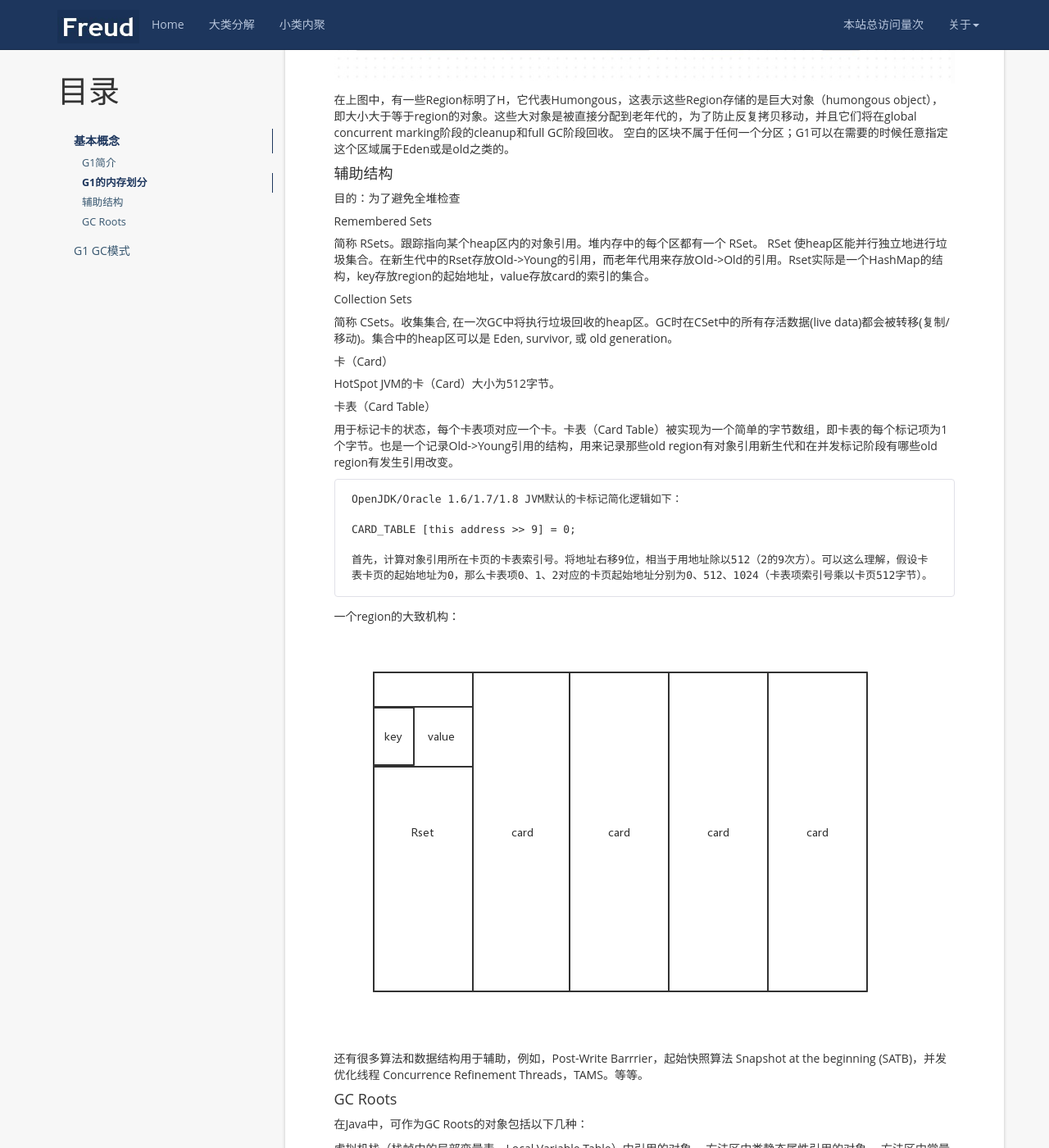
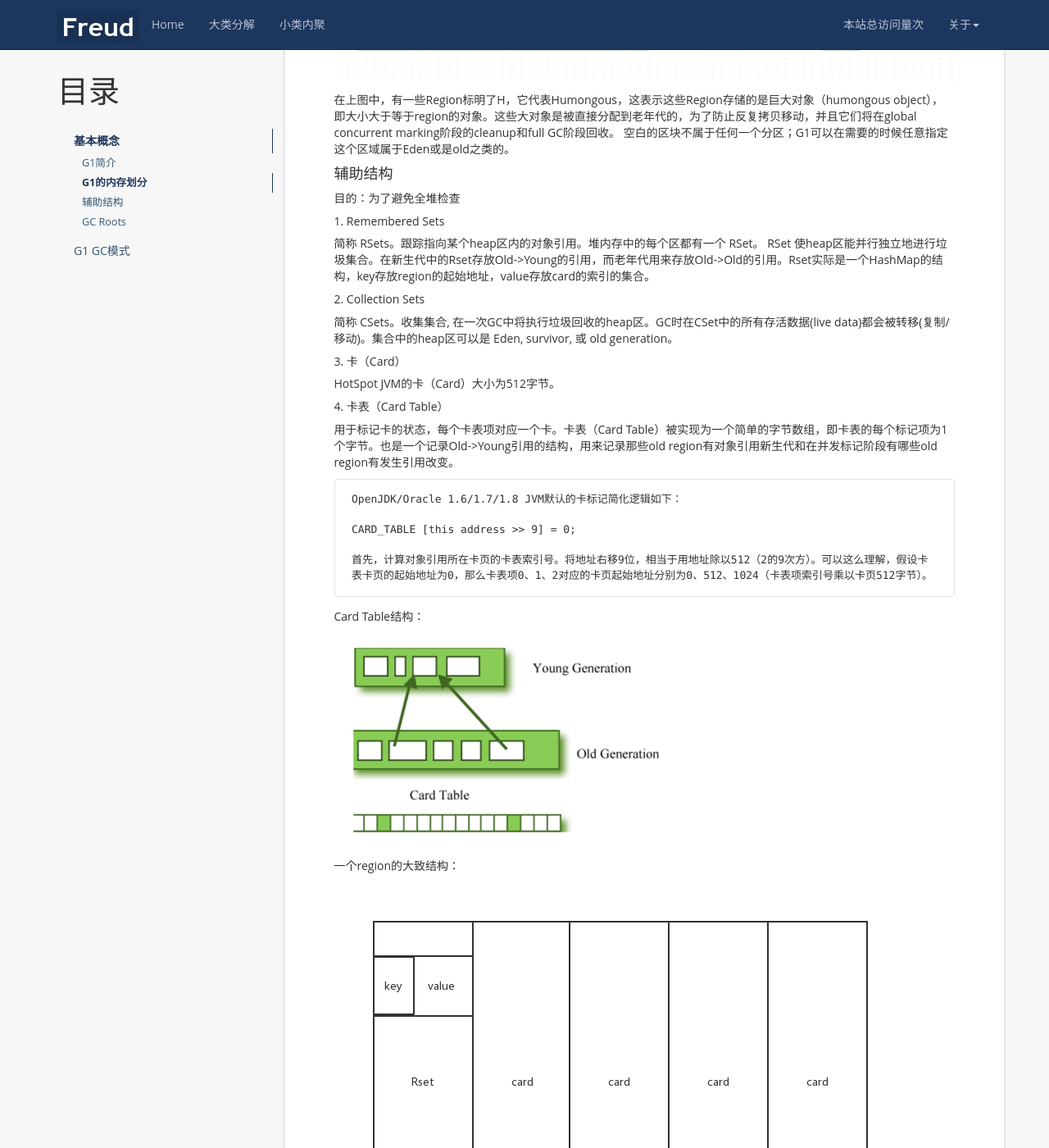
Before and after one commit to mayunmeiyouming/blog, a Jekyll site: the page built from _posts/2019-11-16-G1.md, in a window 1280 px wide and 1400 px high, scrolled down 1505 px. Shown: the whole window at 82% size. Built offline with Jekyll 4.4.1, drawn with Linux system fonts in a browser that asks for light colours; nearby versions of some CDN libraries; a script that is not in the unit is left out; comment, search, counter and statistics services are not loaded.

Commit message:
2019-11-11-17-2

`````diff
--- a/_posts/2019-11-16-G1.md
+++ b/_posts/2019-11-16-G1.md
@@ -44,19 +44,19 @@ G1是一种服务器端的垃圾收集器，应用在多处理器和大容量内
 
 目的：为了避免全堆检查
 
-##### Remembered Sets
+##### 1. Remembered Sets
 
 简称 RSets。跟踪指向某个heap区内的对象引用。堆内存中的每个区都有一个 RSet。 RSet 使heap区能并行独立地进行垃圾集合。在新生代中的Rset存放Old->Young的引用，而老年代用来存放Old->Old的引用。Rset实际是一个HashMap的结构，key存放region的起始地址，value存放card的索引的集合。
 
-##### Collection Sets
+##### 2. Collection Sets
 
 简称 CSets。收集集合, 在一次GC中将执行垃圾回收的heap区。GC时在CSet中的所有存活数据(live data)都会被转移(复制/移动)。集合中的heap区可以是 Eden, survivor, 或 old generation。
 
-##### 卡（Card）
+##### 3. 卡（Card）
 
 HotSpot JVM的卡（Card）大小为512字节。
 
-##### 卡表（Card Table）
+##### 4. 卡表（Card Table）
 
 用于标记卡的状态，每个卡表项对应一个卡。卡表（Card Table）被实现为一个简单的字节数组，即卡表的每个标记项为1个字节。也是一个记录Old->Young引用的结构，用来记录那些old region有对象引用新生代和在并发标记阶段有哪些old region有发生引用改变。
 
@@ -68,7 +68,11 @@ CARD_TABLE [this address >> 9] = 0;
 首先，计算对象引用所在卡页的卡表索引号。将地址右移9位，相当于用地址除以512（2的9次方）。可以这么理解，假设卡表卡页的起始地址为0，那么卡表项0、1、2对应的卡页起始地址分别为0、512、1024（卡表项索引号乘以卡页512字节）。
 ````
 
-一个region的大致机构：
+Card Table结构：
+
+![]({{ '/styles/images/2019-11-16-G1/04.png' | prepend: site.baseurl}})
+
+一个region的大致结构：
 
 ![]({{ '/styles/images/2019-11-16-G1/03.png' | prepend: site.baseurl}})
 
`````
Also changed, not shown: styles/images/2019-11-16-G1/04.png (added).
